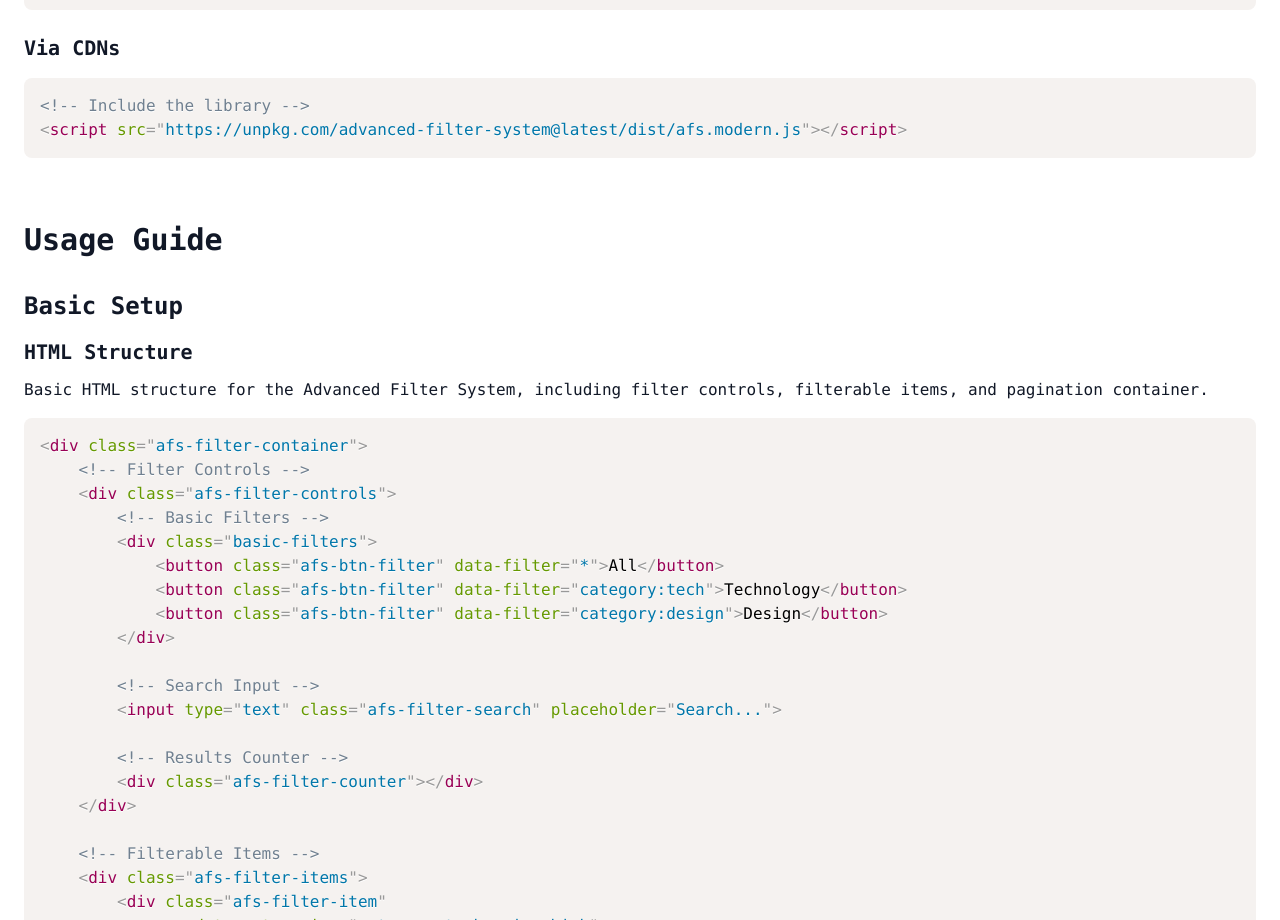
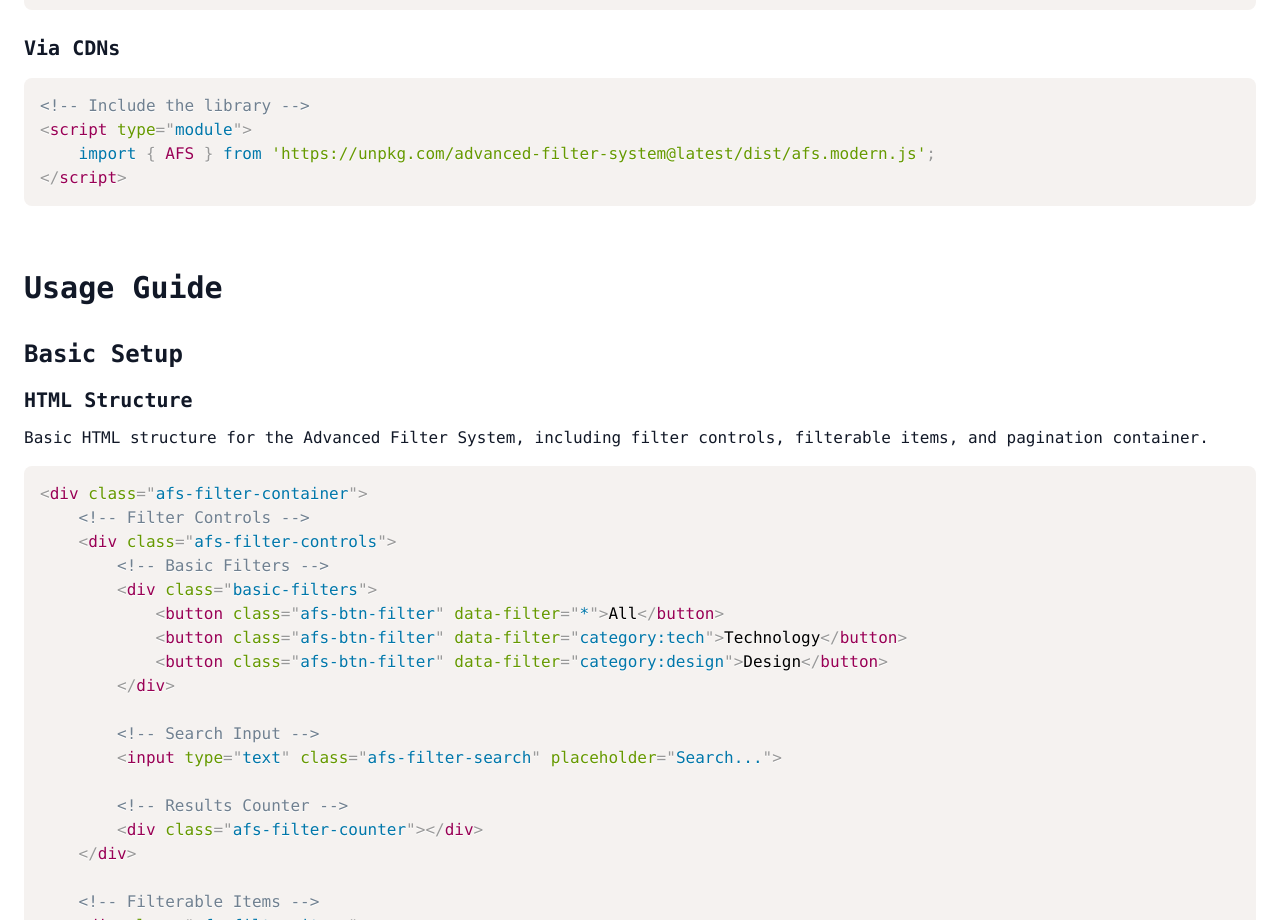
Before and after one commit to misits/advanced-filter-system, a website: page examples/index.html in a window 1280 px wide. Shown: the part 1140-2060 px from the top of the page. Drawn offline with nearby package versions, Linux system fonts and the light colour scheme.

Commit message:
feat: update doc

```diff
--- a/examples/index.html
+++ b/examples/index.html
@@ -318,7 +318,9 @@
                 <div>
                     <h3 class="text-xl font-bold mb-4">Via CDNs</h3>
                     <pre class="bg-gray-100 p-4 rounded-lg overflow-x-auto"><code class="language-html">&lt;!-- Include the library --&gt;
-&lt;script src="https://unpkg.com/advanced-filter-system@latest/dist/afs.modern.js"&gt;&lt;/script&gt;</code></pre>
+&lt;script type="module"&gt;
+    import { AFS } from 'https://unpkg.com/advanced-filter-system@latest/dist/afs.modern.js';
+&lt;/script&gt;</code></pre>
                 </div>
             </div>
         </section>
```
Also changed, not shown: README.md.
